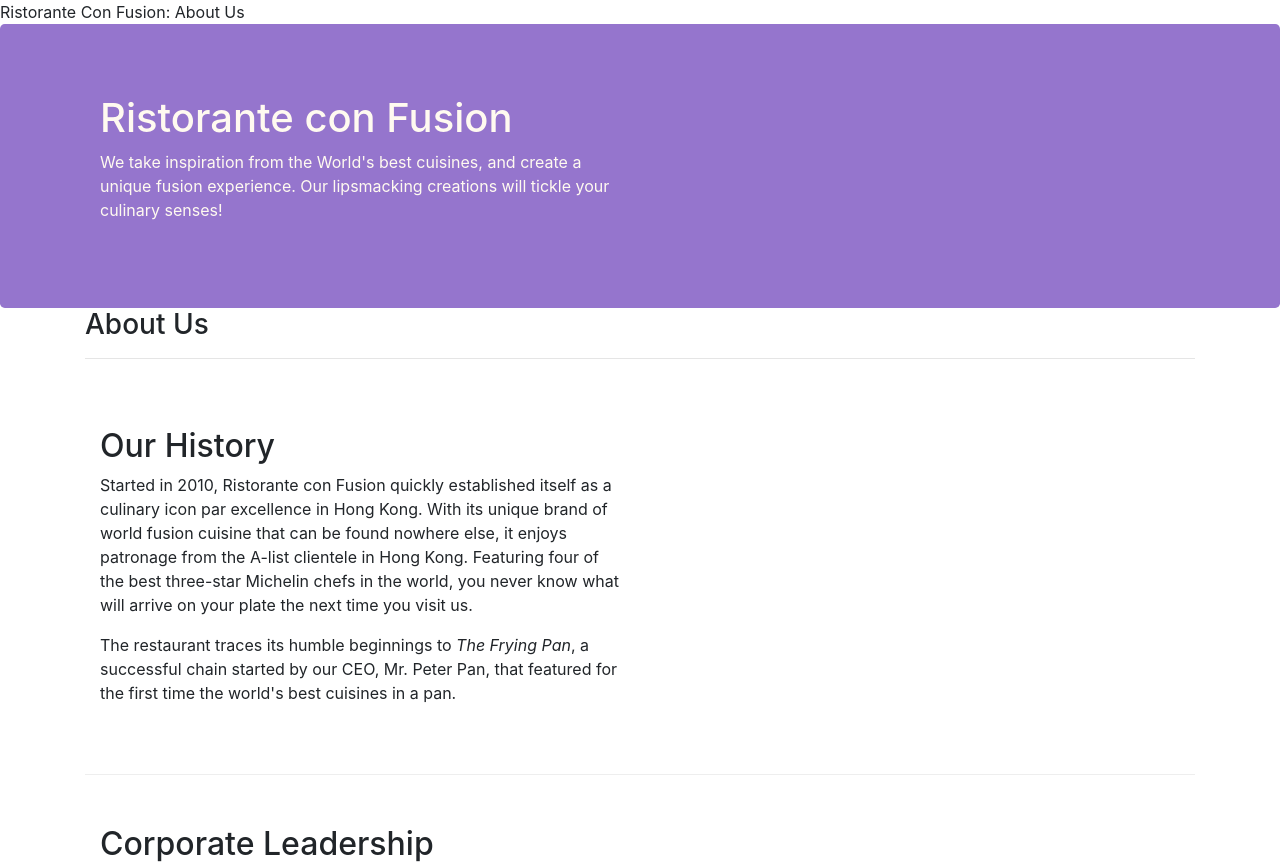
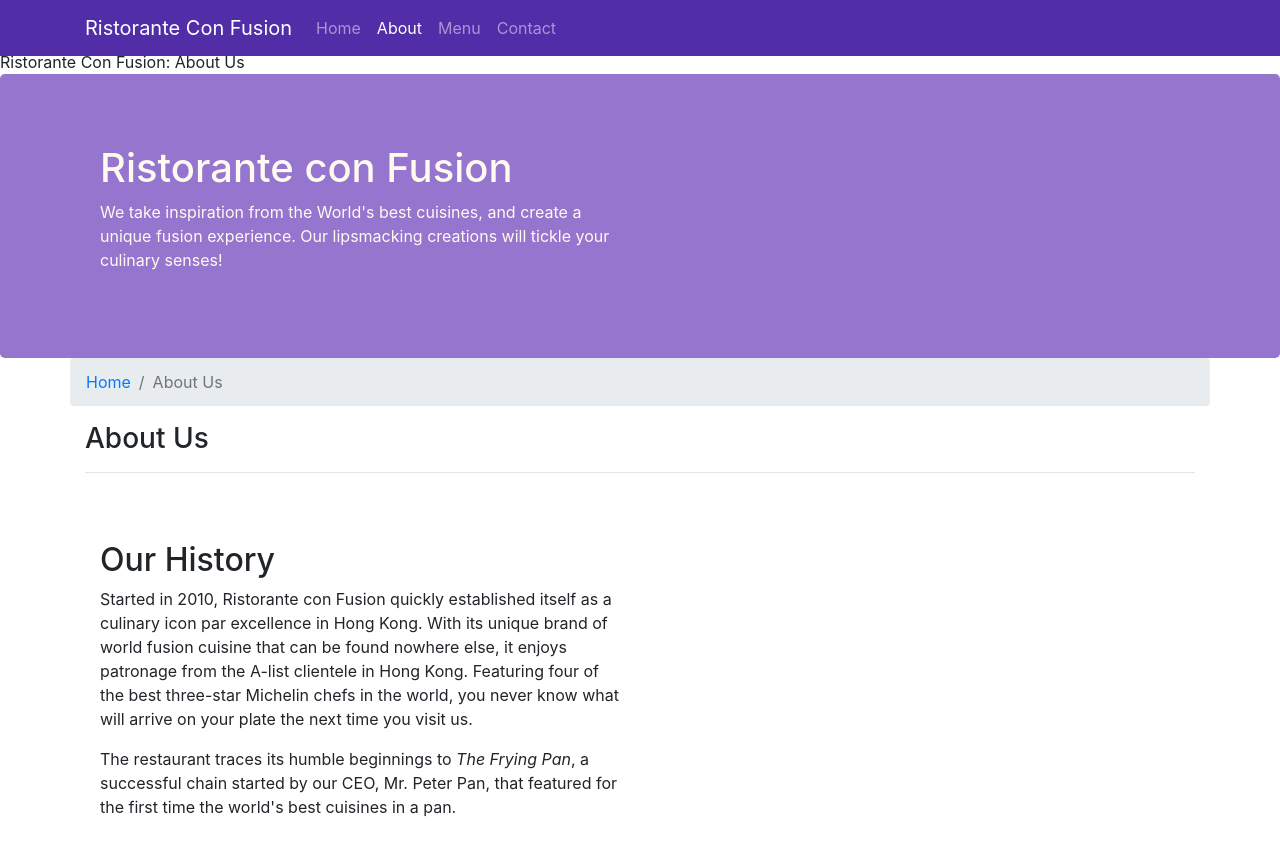
Before and after one commit to susatya/conFusion, a website: page aboutus.html in a window 1280 px wide. Shown: the top 866 px of the page. Drawn offline with nearby package versions, Linux system fonts and the light colour scheme.

Commit message:
navbar and breadcrumbs

```diff
--- a/CSS/style.css
+++ b/CSS/style.css
@@ -25,3 +25,11 @@
     color: #0f0f0f
 
 }
+body{
+    padding:50px 0px 0px 0px;
+    z-index:0;
+}
+
+.navbar-dark {
+     background-color: #512DA8;
+}
--- a/aboutus.html
+++ b/aboutus.html
@@ -16,7 +16,20 @@
 </head>
 
 <body>
-
+    <nav class="navbar navbar-dark navbar-expand-sm fixed-top">
+        <div class="container">
+            <button class="navbar-toggler" type="button" data-toggle="collapse" data-target="#Navbar">
+                <span class="navbar-toggler-icon"></span>
+            </button>
+           <a class="navbar-brand" href="#">Ristorante Con Fusion</a>
+                <ul class="navbar-nav mr-auto">
+                    <li class="nav-item"><a class="nav-link" href="./index.html">Home</a></li>
+                    <li class="nav-item active"><a class="nav-link" href="./aboutus.html">About</a></li>
+                    <li class="nav-item"><a class="nav-link" href="#">Menu</a></li>
+                    <li class="nav-item"><a class="nav-link" href="#">Contact</a></li>
+                </ul>
+        </div>
+    </nav>
     <header class="jumbotron">
         <div class="container">
             <div class="row row-header">
@@ -32,6 +45,10 @@
 
     <div class="container">
         <div class="row">
+            <ol class="col-12 breadcrumb">
+                <li class="breadcrumb-item"><a href="./index.html">Home</a></li>
+                <li class="breadcrumb-item active">About Us</li>
+            </ol>
             <div class="col-12 ">
                <h3>About Us</h3>
                <hr>
@@ -71,7 +88,7 @@
                 <div class="col-4 offset-1 col-sm-2">
                     <h5>Links</h5>
                     <ul class="list-unstyled">
-                        <li><a href="#">Home</a></li>
+                        <li><a href="./index.html">Home</a></li>
                         <li><a href="#">About</a></li>
                         <li><a href="#">Menu</a></li>
                         <li><a href="#">Contact</a></li>
```
Also changed, not shown: index.html (+15 -2 lines).
